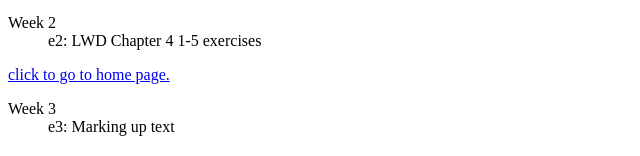
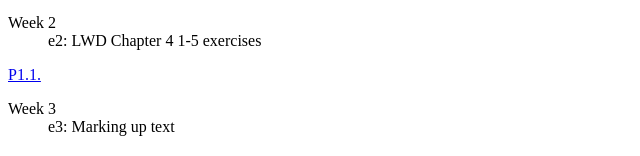
Before and after one commit to DerinTombuloglu/avt217, a plain HTML site: page weekly/index.html in a window 1280 px wide. Shown: the part 247-403 px from the top of the page, without its empty margins (0-640 px from the left). Drawn offline with Linux system fonts and the light colour scheme.

Commit message:
Update index.html

```diff
--- a/weekly/index.html
+++ b/weekly/index.html
@@ -21,7 +21,7 @@
 <dl>
 	<dt>Week 2</dt>
     <dd>e2: LWD Chapter 4 1-5 exercises</dd>
-</dl> <a href="file:///C:/Users/derin/OneDrive/Documents/GMU/Fall%202025/AVT%20217/AVT%20217%20Web/process/site_critique.html/"title="P1.1- Derin Tombuloglu site critique"> click to go to home page.</a>
+</dl> <a href="file:///C:/Users/derin/OneDrive/Documents/GMU/Fall%202025/AVT%20217/AVT%20217%20Web/process/site_critique.html/"title="Derin Tombuloglu site critique"> P1.1.</a>
 
 <dl>
 	<dt>Week 3</dt>
```
